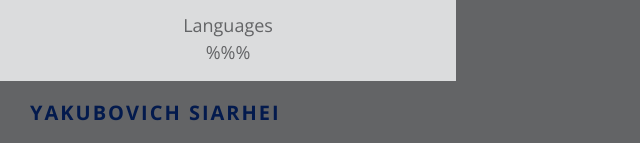
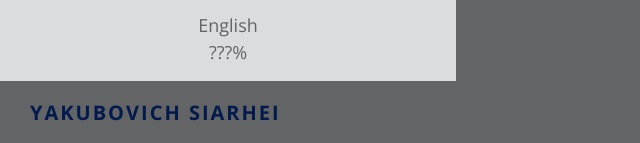
Before and after one commit to Yakubovich-siarhei/rsschool-cv_stage0, a plain HTML site: page index.html in a window 1280 px wide. Shown: the part 1220-1363 px from the top of the page, 0-640 px from the left. Drawn offline with nearby package versions, Linux system fonts and the light colour scheme.

Commit message:
fix: html

```diff
--- a/index.html
+++ b/index.html
@@ -88,8 +88,8 @@
           <section class="section" id="english">
             <h2 class="section_title">Languages</h2>
             <ul>
-              <li>Languages</li>
-              <li>%%%</li>
+              <li>English</li>
+              <li>???%</li>
             </ul>
           </section>
         </div>
```
